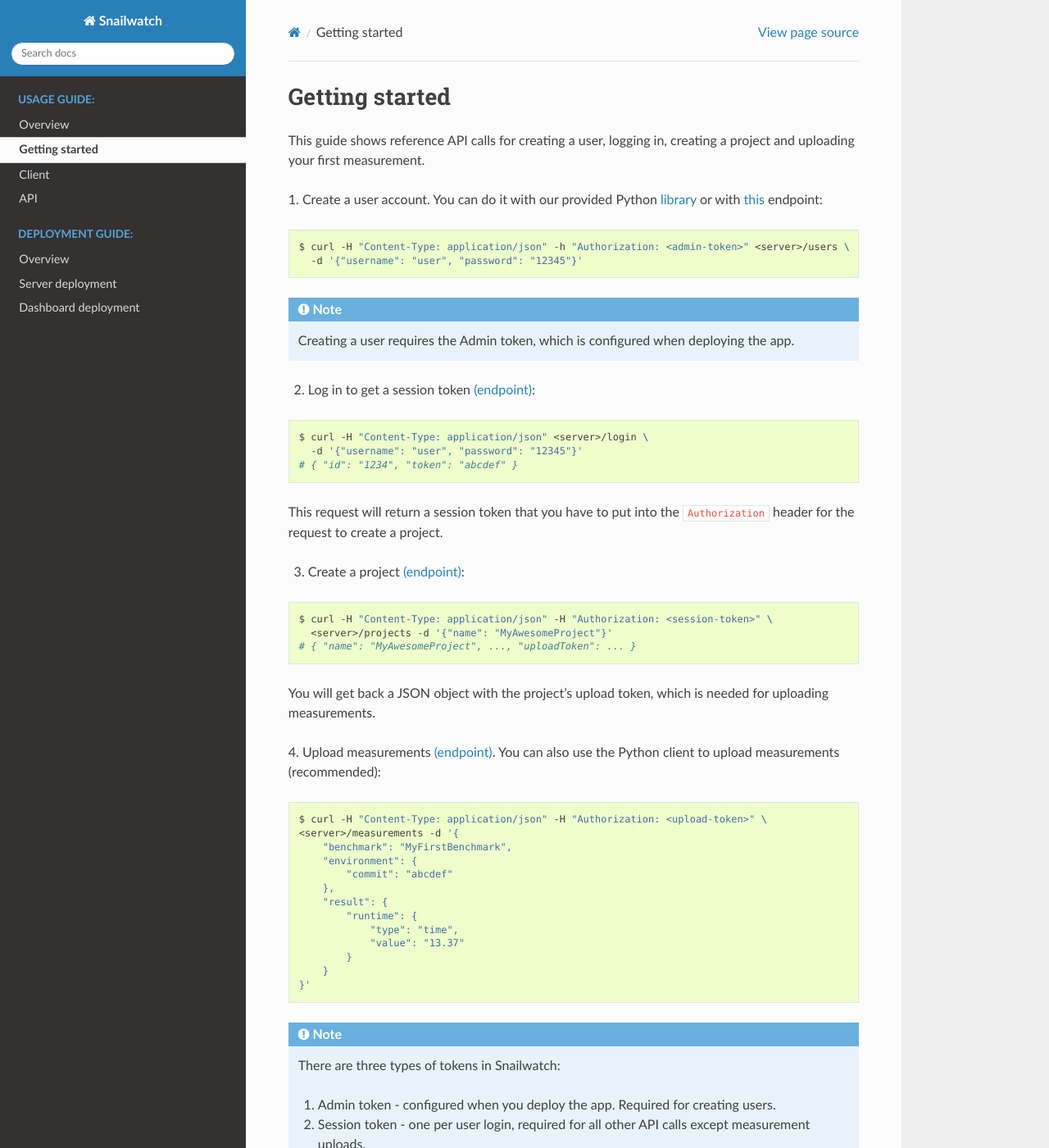
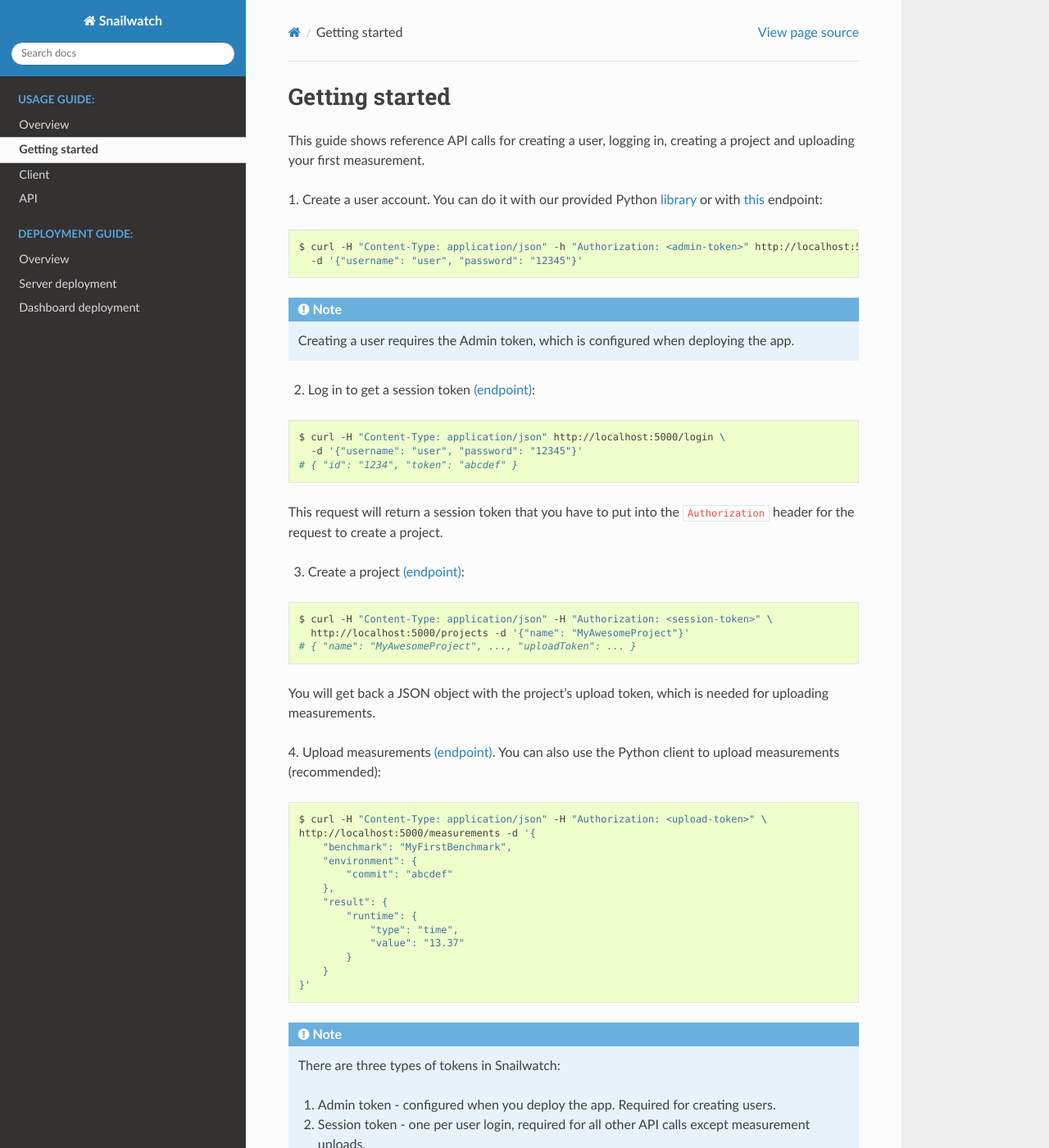
Before and after one commit to It4innovations/snailwatch, a Sphinx documentation site: the page built from docs/getting-started.rst, in a window 1280 px wide and 1400 px high. Shown: the whole window at 82% size. Built offline with Sphinx 7.4.7 and the Read the Docs theme 2.0.0, drawn with Linux system fonts in a browser that asks for light colours; some of the changed lines change nothing that is shown.

Commit message:
ENH: use localhost address for API examples in documentation

```diff
--- a/docs/getting-started.rst
+++ b/docs/getting-started.rst
@@ -9,7 +9,7 @@
 
 .. code-block:: bash
 
-    $ curl -H "Content-Type: application/json" -h "Authorization: <admin-token>" <server>/users \
+    $ curl -H "Content-Type: application/json" -h "Authorization: <admin-token>" http://localhost:5000/users \
       -d '{"username": "user", "password": "12345"}'
 
 .. note::
@@ -20,7 +20,7 @@
 
 .. code-block:: bash
 
-    $ curl -H "Content-Type: application/json" <server>/login \
+    $ curl -H "Content-Type: application/json" http://localhost:5000/login \
       -d '{"username": "user", "password": "12345"}'
     # { "id": "1234", "token": "abcdef" }
 
@@ -32,7 +32,7 @@
 .. code-block:: bash
 
     $ curl -H "Content-Type: application/json" -H "Authorization: <session-token>" \
-      <server>/projects -d '{"name": "MyAwesomeProject"}'
+      http://localhost:5000/projects -d '{"name": "MyAwesomeProject"}'
     # { "name": "MyAwesomeProject", ..., "uploadToken": ... }
 
 You will get back a JSON object with the project's upload token, which is needed
@@ -44,7 +44,7 @@
 .. code-block:: bash
 
     $ curl -H "Content-Type: application/json" -H "Authorization: <upload-token>" \
-    <server>/measurements -d '{
+    http://localhost:5000/measurements -d '{
         "benchmark": "MyFirstBenchmark",
         "environment": {
             "commit": "abcdef"
```
